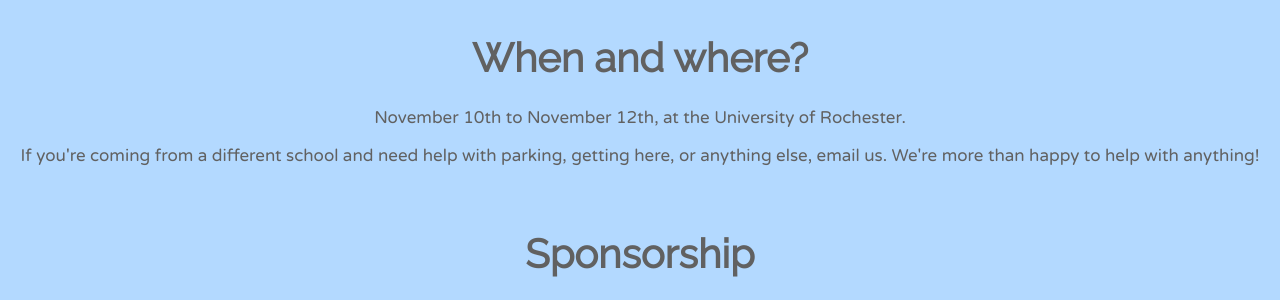
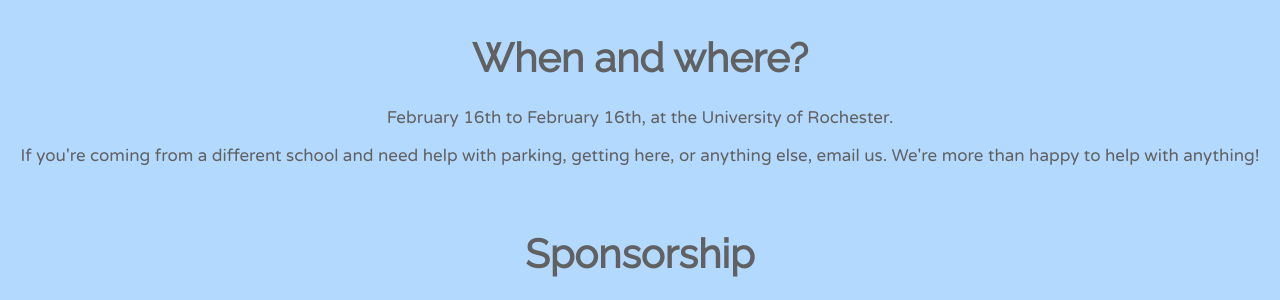
Before and after one commit to RocHack/rochack.org, a Jekyll site: the page dandyhacks/hackathon.html, which Jekyll copies as it is, in a window 1280 px wide and 900 px high, scrolled down 1618 px. Shown: the part 153-453 px from the top of the window. Built offline with Jekyll 4.4.1, drawn with Linux system fonts in a browser that asks for light colours.

Commit message:
Fixed date

```diff
--- a/dandyhacks/hackathon.html
+++ b/dandyhacks/hackathon.html
@@ -61,7 +61,7 @@
                 </div>
                 <div class="container-about">
                     <h1> When and where? </h1>
-                    <p> November 10th to November 12th, <!--a href="https://www.google.com/maps/place/Rettner+Hall,+500+Wilson+Blvd,+Rochester,+NY+14627/@43.1285502,-77.632249,17z/data=!3m1!4b1!4m7!1m4!3m3!1s0x89d6b4c7e5dc3a6d:0xde5eaedae1b0ea81!2sWilson+Commons,+Rochester,+NY+14611!3b1!3m1!1s0x89d6b4c7fd404615:0xc99f79bddbb79162" target="_blank"> Rettner Hall</a> (the new building right next to Wilson Commons)--> at the University of Rochester. </p>
+                    <p> February 16th to February 16th, <!--a href="https://www.google.com/maps/place/Rettner+Hall,+500+Wilson+Blvd,+Rochester,+NY+14627/@43.1285502,-77.632249,17z/data=!3m1!4b1!4m7!1m4!3m3!1s0x89d6b4c7e5dc3a6d:0xde5eaedae1b0ea81!2sWilson+Commons,+Rochester,+NY+14611!3b1!3m1!1s0x89d6b4c7fd404615:0xc99f79bddbb79162" target="_blank"> Rettner Hall</a> (the new building right next to Wilson Commons)--> at the University of Rochester. </p>
                     <p> If you're coming from a different school and need help with parking, getting here, or anything else, email us. We're more than happy to help with anything! </p>
                 </div>
                 <div class="container-about">
```
